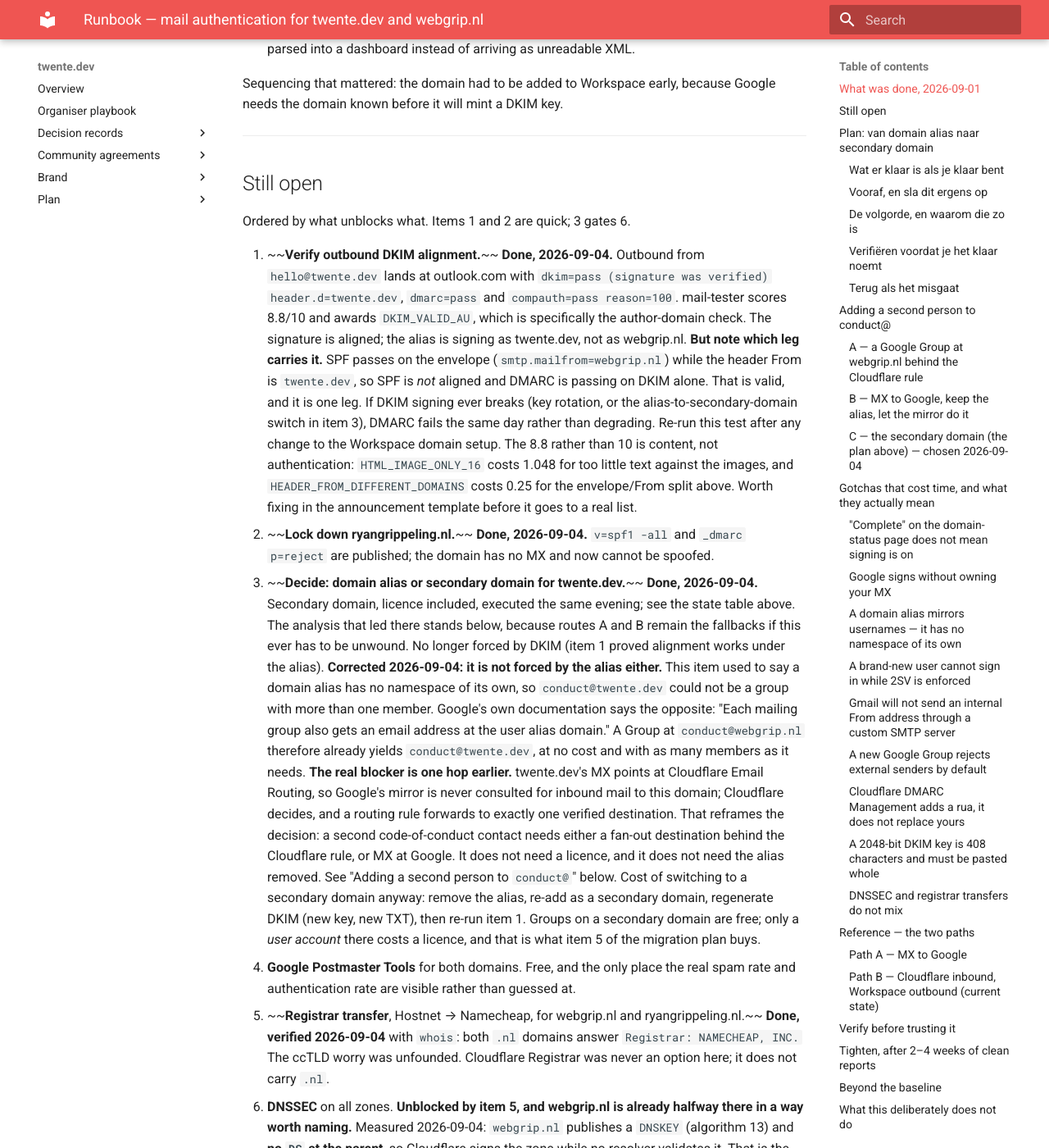
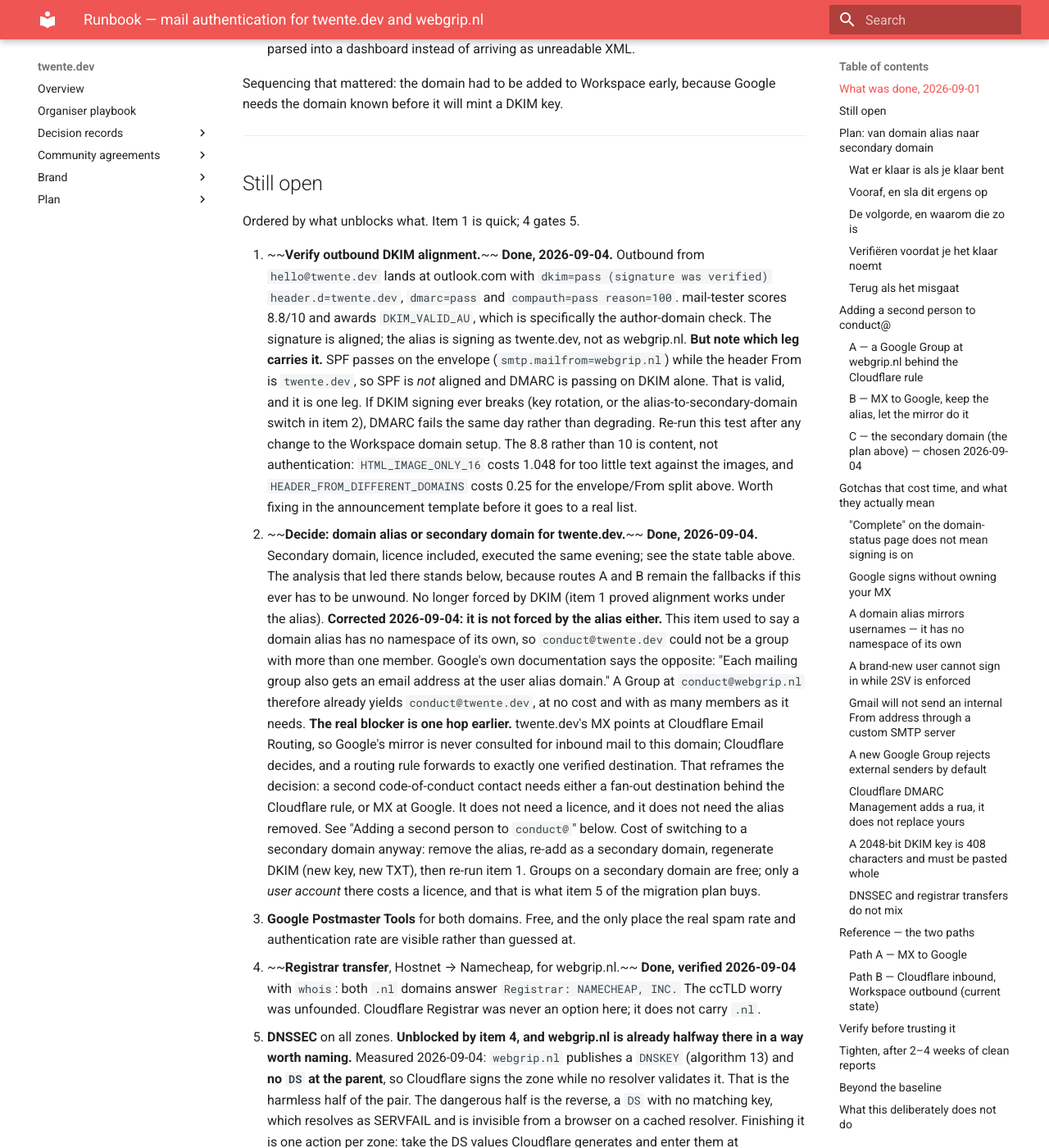
Before and after one commit to webgrip/twente.dev, an MkDocs documentation site: the page built from docs/runbooks/email-authentication.md, in a window 1280 px wide and 1400 px high, scrolled down 1772 px. Shown: the whole window at 82% size. Built offline with MkDocs 1.6.1 and Material for MkDocs 9.7.7, drawn with Linux system fonts in a browser that asks for light colours; some of the changed text lies outside the part shown.

Commit message:
fix(ops): CODEOWNERS wees naar een gebruiker die niet bestaat
`@ryangrippeling` levert een 404 op de Forgejo-API; het account heet `@ryangr0`,
zoals webgrip-ai-skills al gebruikt. Een CODEOWNERS-regel met een onbekende
gebruiker wijst geen eigenaar aan, dus het bestand zag eruit als bestuur en
regelde niets. Nu wijst het naar een bestaand account.

Daarnaast is ryangrippeling.nl uit deze repo verdwenen. Het is een persoonlijk
domein, het staat niet in de titel van het runbook ("mail authentication for
twente.dev and webgrip.nl"), en deze repo is openbaar en hoort bij het product.
De DNS-stand van een privédomein hoort in de ops-repo van de persoon, niet in de
broncode van een community-site.

Weg uit de statustabel, uit het DNSSEC-item, uit de registrar-regel en uit
`ops/mail-auth.intent.yml`, waardoor de dagelijkse drift-check nog twee domeinen
en een subdomein bewaakt. Het afgevinkte item over het dichtzetten van dat
domein is geschrapt in plaats van doorgestreept, want een runbook beschrijft de
stand en geen logboek.

Daardoor schoof de nummering van de openstaande lijst op. De verwijzingen zijn
meegeschoven: "item 3" is nu 2, "item 5" is nu 4, "decision 3" is nu 2, en de
inleidende zin over wat wat deblokkeert klopt weer.

Co-Authored-By: Claude Opus 5 (1M context) <noreply@anthropic.com>

```diff
--- a/docs/runbooks/email-authentication.md
+++ b/docs/runbooks/email-authentication.md
@@ -6,15 +6,15 @@ agent). Originally filed as the blocker on all outreach — VIK-798.
 > **Verified state, 2026-09-04** (measured with `dig` against 8.8.8.8, not asserted). Both
 > zones are on the same Cloudflare account (`lynn`/`nadia.ns.cloudflare.com`).
 >
-> |         | twente.dev                          | webgrip.nl               | ryangrippeling.nl |
-> | ------- | ----------------------------------- | ------------------------ | ----------------- |
-> | MX      | Google Workspace, `smtp.google.com` | Google Workspace         | **none**          |
-> | SPF     | ✅ Google include                   | ✅ Google include        | ✅ `-all`, no MX  |
-> | DKIM    | ✅ 408 chars, `google` selector     | ✅ 408 chars             | ❌ absent         |
-> | DMARC   | ✅ `p=none`, two `rua`, `fo=1`      | ✅ `p=none`, two `rua`   | ✅ `p=reject`     |
-> | DNSSEC  | ❌ deliberately deferred            | ❌ deliberately deferred | ❌                |
-> | MTA-STS | 🔶 policy served, TXT pending       | ❌ not yet               | ❌ n/a            |
-> | CAA     | ❌ none, any CA may issue           | ❌ none                  | ❌ none           |
+> |         | twente.dev                          | webgrip.nl               |
+> | ------- | ----------------------------------- | ------------------------ |
+> | MX      | Google Workspace, `smtp.google.com` | Google Workspace         |
+> | SPF     | ✅ Google include                   | ✅ Google include        |
+> | DKIM    | ✅ 408 chars, `google` selector     | ✅ 408 chars             |
+> | DMARC   | ✅ `p=none`, two `rua`, `fo=1`      | ✅ `p=none`, two `rua`   |
+> | DNSSEC  | ❌ deliberately deferred            | ❌ deliberately deferred |
+> | MTA-STS | 🔶 policy served, TXT pending       | ❌ not yet               |
+> | CAA     | ❌ none, any CA may issue           | ❌ none                  |
 >
 > **twente.dev moved from domain alias to secondary domain on 2026-09-04**, MX included. The
 > DKIM key was reminted that day and ends `OG82QF3EobbNIQIDAQAB`; the pre-migration key ended
@@ -67,7 +67,7 @@ the domain known before it will mint a DKIM key.
 
 ## Still open
 
-Ordered by what unblocks what. Items 1 and 2 are quick; 3 gates 6.
+Ordered by what unblocks what. Item 1 is quick; 4 gates 5.
 
 1. ~~**Verify outbound DKIM alignment.**~~ **Done, 2026-09-04.** Outbound from
    `hello@twente.dev` lands at outlook.com with `dkim=pass (signature was verified)
@@ -77,16 +77,14 @@ header.d=twente.dev`, `dmarc=pass` and `compauth=pass reason=100`. mail-tester s
    **But note which leg carries it.** SPF passes on the envelope
    (`smtp.mailfrom=webgrip.nl`) while the header From is `twente.dev`, so SPF is _not_
    aligned and DMARC is passing on DKIM alone. That is valid, and it is one leg. If DKIM
-   signing ever breaks (key rotation, or the alias-to-secondary-domain switch in item 3),
+   signing ever breaks (key rotation, or the alias-to-secondary-domain switch in item 2),
    DMARC fails the same day rather than degrading. Re-run this test after any change to
    the Workspace domain setup.
    The 8.8 rather than 10 is content, not authentication: `HTML_IMAGE_ONLY_16` costs
    1.048 for too little text against the images, and `HEADER_FROM_DIFFERENT_DOMAINS`
    costs 0.25 for the envelope/From split above. Worth fixing in the announcement
    template before it goes to a real list.
-2. ~~**Lock down ryangrippeling.nl.**~~ **Done, 2026-09-04.** `v=spf1 -all` and
-   `_dmarc` `p=reject` are published; the domain has no MX and now cannot be spoofed.
-3. ~~**Decide: domain alias or secondary domain for twente.dev.**~~ **Done, 2026-09-04.**
+2. ~~**Decide: domain alias or secondary domain for twente.dev.**~~ **Done, 2026-09-04.**
    Secondary domain, licence included, executed the same evening; see the state table above.
    The analysis that led there stands below, because routes A and B remain the fallbacks if
    this ever has to be unwound.
@@ -107,32 +105,31 @@ header.d=twente.dev`, `dmarc=pass` and `compauth=pass reason=100`. mail-tester s
    domain, regenerate DKIM (new key, new TXT), then re-run item 1. Groups on a secondary
    domain are free; only a _user account_ there costs a licence, and that is what item 5 of
    the migration plan buys.
-4. **Google Postmaster Tools** for both domains. Free, and the only place the real spam rate
+3. **Google Postmaster Tools** for both domains. Free, and the only place the real spam rate
    and authentication rate are visible rather than guessed at.
-5. ~~**Registrar transfer**, Hostnet → Namecheap, for webgrip.nl and ryangrippeling.nl.~~
+4. ~~**Registrar transfer**, Hostnet → Namecheap, for webgrip.nl.~~
    **Done, verified 2026-09-04** with `whois`: both `.nl` domains answer `Registrar: NAMECHEAP,
 INC.` The ccTLD worry was unfounded. Cloudflare Registrar was never an option here; it does
    not carry `.nl`.
-6. **DNSSEC** on all zones. **Unblocked by item 5, and webgrip.nl is already halfway there in a
+5. **DNSSEC** on all zones. **Unblocked by item 4, and webgrip.nl is already halfway there in a
    way worth naming.** Measured 2026-09-04: `webgrip.nl` publishes a `DNSKEY` (algorithm 13) and
    **no `DS` at the parent**, so Cloudflare signs the zone while no resolver validates it. That
    is the harmless half of the pair. The dangerous half is the reverse, a `DS` with no matching
    key, which resolves as SERVFAIL and is invisible from a browser on a cached resolver.
    Finishing it is one action per zone: take the DS values Cloudflare generates and enter them at
    Namecheap under Domain List → Manage → Advanced DNS → DNSSEC, as KeyTag, Algorithm, DigestType
-   and Digest. `twente.dev` and `ryangrippeling.nl` have neither half yet, so those start in the
-   Cloudflare dashboard.
-7. **MTA-STS + TLS-RPT** on twente.dev. **Unblocked and half-shipped, 2026-09-04.** Decision 3
+   and Digest. `twente.dev` has neither half yet, so it starts in the Cloudflare dashboard.
+6. **MTA-STS + TLS-RPT** on twente.dev. **Unblocked and half-shipped, 2026-09-04.** Decision 2
    is taken, so the `mx:` list is knowable: the policy at `public/.well-known/mta-sts.txt` is
    served from the Worker on `mta-sts.twente.dev` in `mode: testing`, listing `smtp.google.com`
    plus the classic `aspmx` names so a revert does not invalidate it. What remains is Ryan's
    half: the `tlsrpt@` group, the `_mta-sts` and `_smtp._tls` TXT records, and after two clean
    weeks `mode: enforce` with a bumped `id`. Publish the policy before the TXT record, never the
    other way round.
-8. **Subdomain lockdown** — `v=spf1 -all` plus `_dmarc` `p=reject` on anything that never
+7. **Subdomain lockdown** — `v=spf1 -all` plus `_dmarc` `p=reject` on anything that never
    sends, and `sp=reject` on the apex once the apex is at quarantine. Cloudflare's DMARC
    Management does not cover subdomains; these are manual.
-9. **Tighten DMARC**, after two to four weeks of clean reports. See the ladder below.
+8. **Tighten DMARC**, after two to four weeks of clean reports. See the ladder below.
 
 ---
 
@@ -243,7 +240,7 @@ geen probleem zolang de TXT klopt.
 ## Adding a second person to `conduct@`
 
 The organiser playbook calls this the first role to hand off, and registration opens on
-14 September, so this is the near-term shape of decision 3 rather than a hypothetical.
+14 September, so this is the near-term shape of decision 2 rather than a hypothetical.
 
 **The trap first.** The obvious move is to add a second Cloudflare Email Routing rule for
 `conduct@twente.dev` pointing at the second person. Cloudflare accepts it and the dashboard
```
Also changed, not shown: 2 other files.
